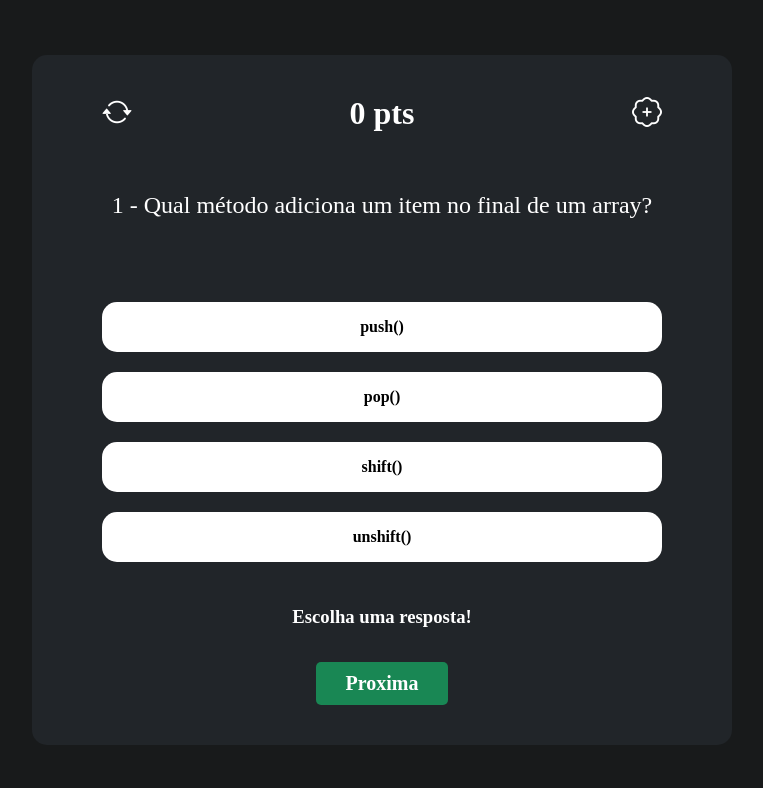
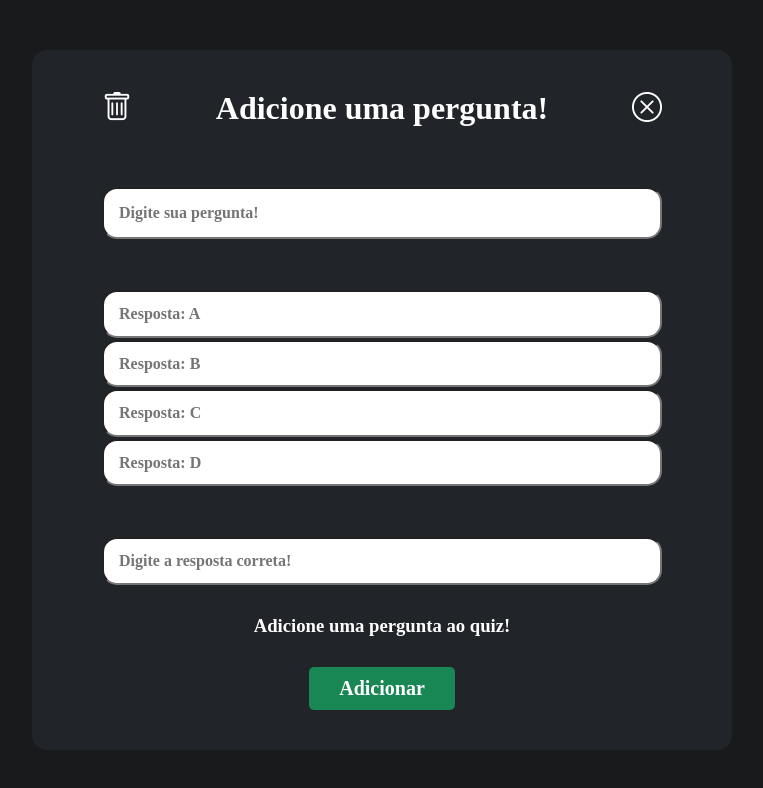
Before and after one commit to twxzy/Quiz, a plain HTML site: page index.html in a window 1280 px wide. Shown: the whole page, without its empty margins (258-1021 px from the left). Drawn offline with nearby package versions, Linux system fonts and the light colour scheme; a web font is replaced by a local one.

Commit message:
Sistema de adicionar novas perguntas

```diff
--- a/Sass/main.sass
+++ b/Sass/main.sass
@@ -86,4 +86,53 @@
   top: 50%
   left: 50%
   transform: translate(-50%, -50%)
-  display: none
+
+.adicionar
+  @include mixins.d-center
+  display: flex
+  align-items: center
+  justify-content: space-between
+  width: 80%
+  margin-bottom: 60px
+  h1
+    color: white
+  i
+    font-size: 30px
+    color: white
+    cursor: pointer
+
+.addPerguntas, .nomePergunta, .respostaPergunta
+  width: 80%
+  padding-left: 15px
+  border-radius: 15px
+  font-size: 16px
+
+.addPerguntas
+  height: 50px
+  margin: 1px 0px
+
+
+.nomePergunta
+  height: 55px
+  margin-bottom: 50px
+
+.respostaPergunta
+  border-radius: 15px
+  height: 50px
+  margin-top: 50px
+
+.adicionarButton
+  @include mixins.d-center
+  flex-direction: column
+  h3
+    margin-top: 30px
+    color: white
+  button
+    margin-top: 30px
+    padding: 10px 30px
+    border-radius: 5px
+    font-size: 20px
+    color: white
+    background-color: #198754
+    cursor: pointer
+    border: none
--- a/index.html
+++ b/index.html
@@ -48,7 +48,22 @@
 
     <!--Adicionar mais perguntar-->
     <div id="adicionarPerguntas">
-
+      <div class="adicionar">
+        <i class="bi bi-trash"></i>
+        <!--Adicionar perguntas-->
+        <h1 id="addTitle">Adicione uma pergunta!</h1>
+        <i onclick="fechar()" class="bi bi-x-circle"></i>
+      </div>
+      <input class="nomePergunta" onclick="textPergunta()" placeholder="Digite sua pergunta!" type="text">
+      <input class="addPerguntas" placeholder="Resposta: A" type="text">
+      <input class="addPerguntas" placeholder="Resposta: B" type="text">
+      <input class="addPerguntas" placeholder="Resposta: C" type="text">
+      <input class="addPerguntas" placeholder="Resposta: D" type="text">
+      <input class="respostaPergunta" placeholder="Digite a resposta correta!" type="text">
+      <div class="adicionarButton">
+        <h3 id="adicionadoAlert">Adicione uma pergunta ao quiz!</h3>
+        <button onclick="adicionarQuiz()">Adicionar</button>
+      </div>
     </div>
   </div>
   <script src="script.js"></script>
--- a/script.js
+++ b/script.js
@@ -169,7 +169,40 @@ function repeat() {
 
 //Adicionar mais perguntas
 
+const adicionar = document.getElementById('adicionarPerguntas')
+
 function add() {
-  const adicionar = document.getElementById('adicionarPerguntas')
-  adicionar.style.display = 'block'
+  adicionar.style.display = 'flex'
 }
+
+function fechar() {
+  adicionar.style.display = 'none'
+}
+
+
+function textPergunta() {
+  let textPergunta = document.querySelectorAll('.nomePergunta')
+  textPergunta.value = 'red'
+}
+
+function adicionarQuiz(){
+
+  let adicionadoAlert = document.getElementById('adicionadoAlert')
+  adicionadoAlert.innerHTML = 'Pergunta e respotas adicionadas com SUCESSO!!!'
+  adicionadoAlert.style.color = '#198754'
+
+  let addTitle = document.getElementById('addTitle')
+  addTitle.innerHTML = 'Pergunta adicionada!'
+  addTitle.style.color = '#198754'
+
+  setTimeout(() => {
+
+    fechar()
+
+    addTitle.innerHTML = 'Adicione uma pergunta!'
+    addTitle.style.color = 'white'
+
+    adicionadoAlert.innerHTML = 'Adicione uma pergunta ao quiz!'
+    adicionadoAlert.style.color = 'white'
+  }, 1800);
+}
```
Also changed, not shown: Css/main.css, 1 other file.
